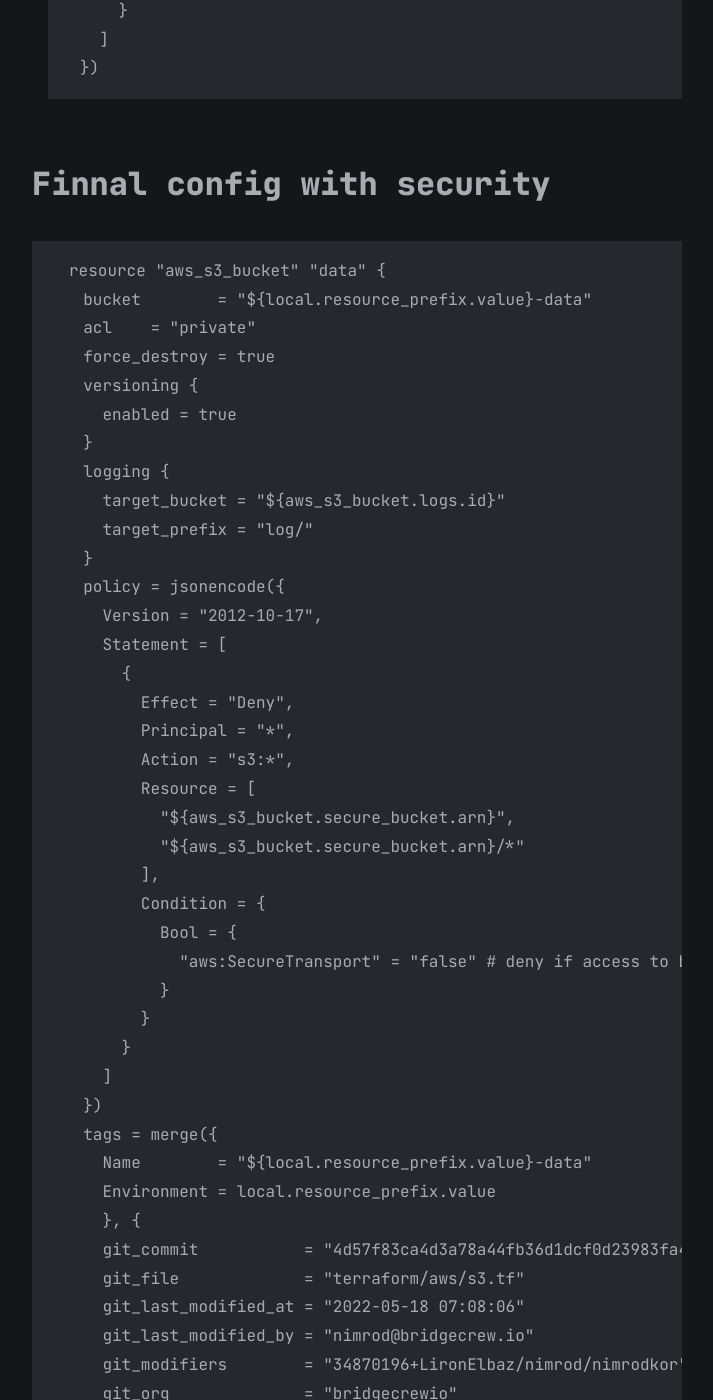
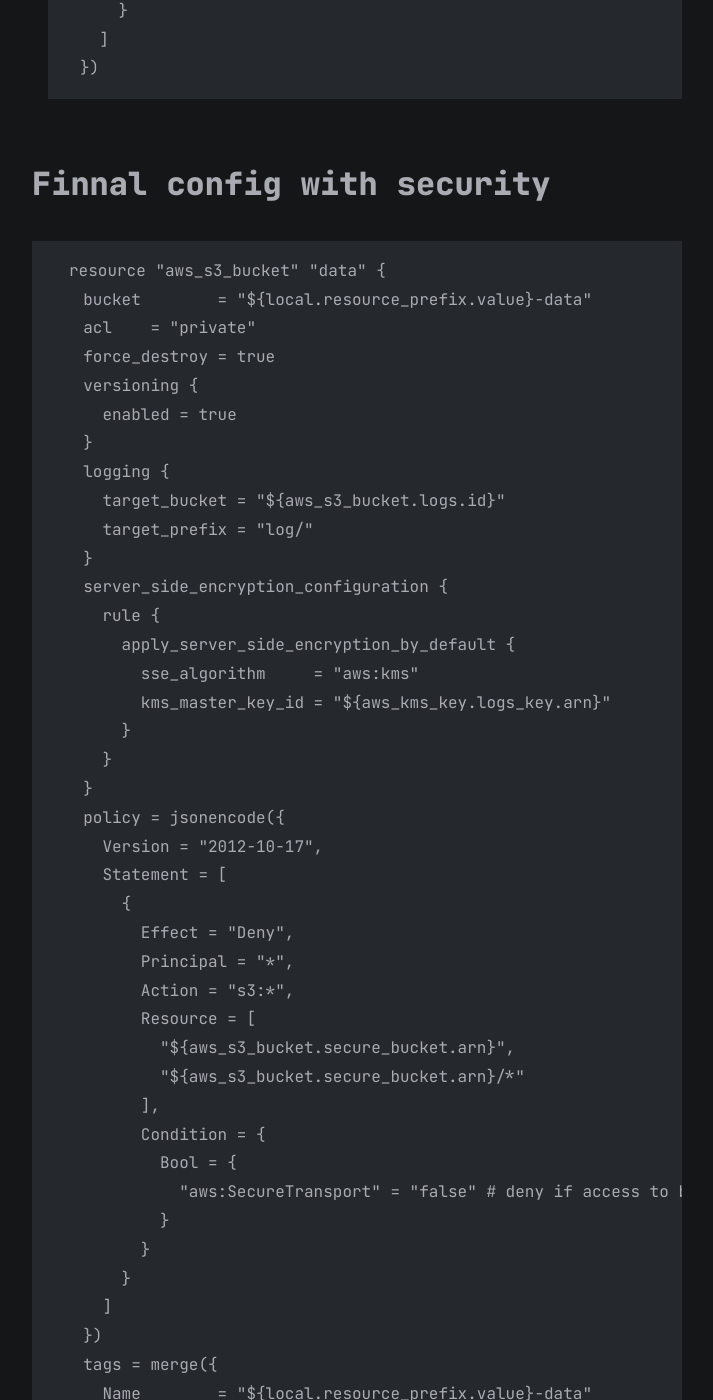
Before and after one commit to KevinKien/KevinKien.github.io, a Jekyll site: the page built from all_collections/_posts/2024-09-13-Security-for-S3-from-Terraform-Config.md, in a window 1280 px wide and 1400 px high, scrolled down 4868 px. Shown: the whole window, without its empty margins (283-996 px from the left). Built offline with Jekyll 4.4.1, drawn with Linux system fonts in a browser that asks for light colours; some of the changed text lies outside the part shown.

Commit message:
Update 2024-09-13-Security-for-S3-from-Terraform-Config.md

```diff
--- a/all_collections/_posts/2024-09-13-Security-for-S3-from-Terraform-Config.md
+++ b/all_collections/_posts/2024-09-13-Security-for-S3-from-Terraform-Config.md
@@ -162,6 +162,14 @@ resource "aws_s3_bucket" "data" {
     target_bucket = "${aws_s3_bucket.logs.id}"
     target_prefix = "log/"
   }
+  server_side_encryption_configuration {
+    rule {
+      apply_server_side_encryption_by_default {
+        sse_algorithm     = "aws:kms"
+        kms_master_key_id = "${aws_kms_key.logs_key.arn}"
+      }
+    }
+  }
   policy = jsonencode({
     Version = "2012-10-17",
     Statement = [
```
